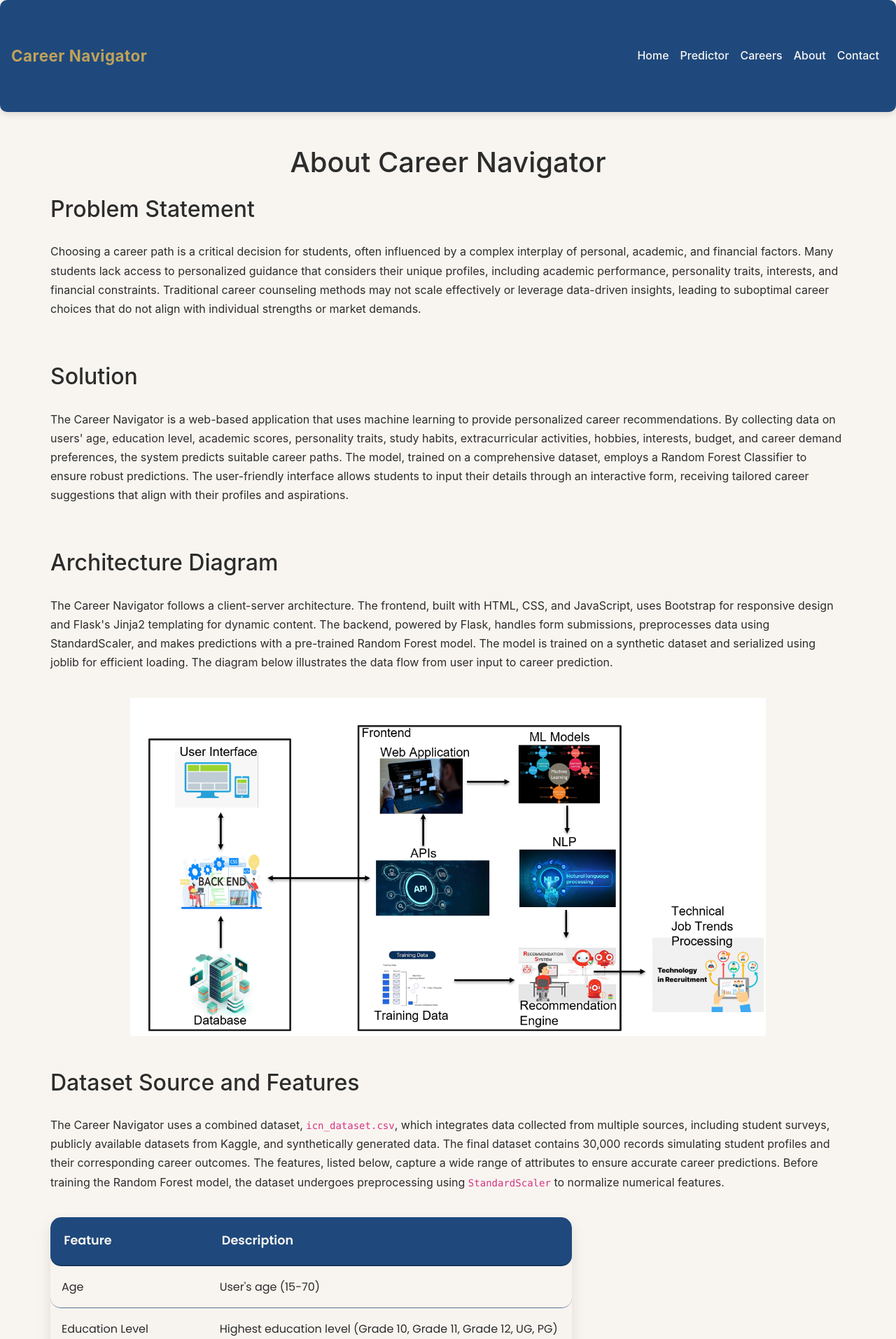
After one commit to Keerthi-Bogireddy/Career_Navigator-Project, a Flask app: page /about in a window 1280 px wide. The commit adds this page. Shown: the top 1913 px of the page at 70% size. Run offline with Flask 3, Linux system fonts and the light colour scheme.

Commit message:
change done

```diff
--- a/app.py
+++ b/app.py
@@ -14,9 +14,18 @@ def load_model_and_preprocessors():
 def index():
     return render_template('index.html')
 
+@app.route('/about')
+def about():
+    return render_template('about.html')
+
 @app.route('/careers')
 def careers():
     return render_template('careers.html')
+
+@app.route('/contact')
+def contact():
+    return render_template('contact.html')
+
 
 # Predictor route - Form for user input
 @app.route('/predictor', methods=['GET', 'POST'])
--- a/static/styles.css
+++ b/static/styles.css
@@ -1,22 +1,26 @@
-/* Global Styles */
+/* Career Navigator - Custom Styles */
+
+/* Define color variables */
 :root {
-    --primary: #F28C38; /* Soft Coral */
-    --primary-dark: #D9742F; /* Deep Coral */
-    --primary-light: #F9A670; /* Light Coral */
-    --secondary: #4A6FA5; /* Slate Blue */
-    --secondary-dark: #3A5A8A; /* Dark Slate */
-    --background: #F5F5F5; /* Off-White */
-    --text: #2D2D2D; /* Charcoal */
-    --accent: #F4C430; /* Golden Yellow */
-    --accent-dark: #E3B320; /* Deep Yellow */
+    --primary: #1f497d;         /* Dark Blue for headers, buttons, key visuals */
+    --primary-dark: #17355f;    /* Darker Blue for hover states */
+    --primary-light: #3d6199;   /* Lighter Blue for highlights */
+    --secondary: #5d7599;       /* Soft Blue for secondary UI elements */
+    --secondary-dark: #4a5f7a;  /* Darker Soft Blue for secondary hover */
+    --background: #f8f5f0;      /* Light Cream for backgrounds */
+    --text-primary: #2c2c2c;    /* Dark Gray for primary text */
+    --text-secondary: #708090;  /* Slate Gray for secondary text */
+    --highlight: #bfa25a;       /* Muted Gold for icons, hover effects */
+    --highlight-dark: #a68a4a;  /* Darker Muted Gold for hover states */
 }
 
+/* Global Styles */
 body {
     font-family: 'Inter', -apple-system, BlinkMacSystemFont, 'Segoe UI', Roboto, sans-serif;
     margin: 0;
     padding: 0;
-    background: radial-gradient(circle at center, #FFF9F2 0%, #F5F5F5 100%);
-    color: var(--text);
+    background: var(--background);
+    color: var(--text-primary);
     line-height: 1.7;
 }
 
@@ -28,17 +32,17 @@ body {
 
 /* Navbar */
 .navbar {
-    background: linear-gradient(180deg, var(--secondary), var(--secondary-dark));
+    background: var(--primary);
     box-shadow: 0 4px 10px rgba(0, 0, 0, 0.1);
-    padding: 0.5rem 1rem; /* Adjusted for 20vh */
-    height: 20vh; /* 20% of viewport height */
+    padding: 0.5rem 1rem;
+    height: 20vh;
     border-radius: 10px;
     position: sticky;
     top: 0;
     z-index: 1000;
 }
 
-.navbar .container {
+.navbar .container-fluid {
     max-width: 100%;
     padding: 0;
     display: flex;
@@ -46,23 +50,23 @@ body {
 }
 
 .navbar-brand {
-    font-size: 1.4rem; /* Adjusted for 20vh */
+    font-size: 1.4rem;
     font-weight: 700;
-    color: var(--accent) !important;
+    color: var(--highlight) !important;
     letter-spacing: 0.5px;
     margin-right: 0.8rem;
 }
 
 .nav-link {
-    font-size: 1rem; /* Adjusted for 20vh */
+    font-size: 1rem;
     font-weight: 500;
-    color: var(--background);
+    color: var(--background) !important;
     transition: color 0.3s ease, transform 0.3s ease;
     padding: 0.3rem 0.6rem;
 }
 
 .nav-link:hover, .nav-link.active {
-    color: var(--primary-light) !important;
+    color: var(--highlight) !important;
     transform: translateY(-2px);
 }
 
@@ -262,12 +264,151 @@ footer p {
 .progress {
     height: 12px;
     border-radius: 8px;
-    background-color: #e0e0e0;
+    background-color: var(--secondary);
 }
 
 .progress-bar {
-    background: linear-gradient(90deg, var(--primary), var(--accent));
+    background: var(--primary);
     transition: width 0.6s ease;
+}
+
+/* Results Page */
+.card {
+    border: none;
+    border-radius: 25px;
+    box-shadow: 0 12px 30px rgba(0, 0, 0, 0.15);
+    padding: 5rem;
+    background: rgba(248, 245, 240, 0.95);
+    backdrop-filter: blur(8px);
+    text-align: center;
+    animation: fadeIn 1.2s ease;
+}
+
+.card h2 {
+    font-size: 3.5rem;
+    font-weight: 700;
+    color: var(--primary);
+    margin-bottom: 2rem;
+}
+
+.career-result {
+    font-size: 2.8rem;
+    color: var(--primary);
+    font-weight: 600;
+    margin-bottom: 2rem;
+}
+
+.card .lead {
+    font-size: 1.4rem;
+    color: var(--text-secondary);
+}
+
+/* Resources Section */
+.resources-container {
+    background: rgba(248, 245, 240, 0.95);
+    border-radius: 15px;
+    box-shadow: 0 8px 20px rgba(0, 0, 0, 0.1);
+    padding: 1.5rem;
+    margin-top: 2rem;
+    margin-bottom: 2rem;
+}
+
+.resources-list .list-group-item {
+    border: none;
+    border-bottom: 1px solid var(--secondary);
+    padding: 1rem;
+    font-family: 'Poppins', sans-serif;
+    font-size: 1rem;
+    color: var(--text-primary);
+    transition: all 0.3s ease;
+    display: flex;
+    align-items: center;
+}
+
+.resources-list .list-group-item:hover {
+    background: var(--highlight);
+    transform: translateX(5px);
+}
+
+.resources-list .list-group-item a {
+    color: var(--primary);
+    text-decoration: none;
+    font-weight: 600;
+}
+
+.resources-list .list-group-item a:hover {
+    color: var(--highlight-dark);
+    text-decoration: underline;
+}
+
+.resources-list .list-group-item i {
+    margin-right: 0.75rem;
+    color: var(--highlight);
+    font-size: 1.2rem;
+}
+
+.resources-list .resource-description {
+    font-size: 0.9rem;
+    color: var(--text-secondary);
+    margin-left: 2rem;
+}
+
+/* About Page - Table */
+.pretty-table-container {
+    background: rgba(248, 245, 240, 0.95);
+    border-radius: 15px;
+    box-shadow: 0 8px 20px rgba(0, 0, 0, 0.1);
+    overflow: hidden;
+    margin-bottom: 2rem;
+}
+
+.pretty-table {
+    width: 100%;
+    border-collapse: separate;
+    border-spacing: 0;
+    font-family: 'Poppins', sans-serif;
+}
+
+.pretty-table thead th {
+    background: var(--primary);
+    color: var(--background);
+    font-weight: 600;
+    font-size: 1.1rem;
+    padding: 1.2rem;
+    text-align: left;
+    border-bottom: 2px solid var(--primary-dark);
+}
+
+.pretty-table tbody tr {
+    transition: all 0.3s ease;
+}
+
+.pretty-table tbody tr:nth-child(even) {
+    background: rgba(248, 245, 240, 0.5);
+}
+
+.pretty-table tbody tr:hover {
+    background: var(--highlight);
+    transform: scale(1.01);
+}
+
+.pretty-table td {
+    padding: 1rem;
+    font-size: 1rem;
+    color: var(--text-primary);
+    border-bottom: 1px solid var(--secondary);
+}
+
+.pretty-table th:first-child,
+.pretty-table td:first-child {
+    border-top-left-radius: 15px;
+    border-bottom-left-radius: 15px;
+}
+
+.pretty-table th:last-child,
+.pretty-table td:last-child {
+    border-top-right-radius: 15px;
+    border-bottom-right-radius: 15px;
 }
 
 /* Careers Page */
@@ -546,12 +651,50 @@ footer p {
     .careers-section {
         padding: 4rem 0;
     }
+
+    .resources-list .list-group-item {
+        font-size: 0.9rem;
+        padding: 0.8rem;
+    }
+
+    .resources-list .list-group-item i {
+        font-size: 1rem;
+    }
+
+    .resources-list .resource-description {
+        font-size: 0.85rem;
+        margin-left: 1.5rem;
+    }
+
+    .pretty-table thead th,
+    .pretty-table td {
+        font-size: 0.9rem;
+        padding: 0.8rem;
+    }
+}
+
+.active {
+    font-weight: bold;
+    color: #007bff; /* Example color */
+}
+
+.team-member {
+    border: 1px solid #ddd;
+    padding: 15px;
+    margin-bottom: 10px;
+    border-radius: 8px;
+}
+
+section {
+    display: flex;
+    flex-wrap: wrap;
+    gap: 20px;
 }
 
 @media (max-width: 576px) {
     .navbar {
         padding: 0.3rem 0.6rem;
-        height: 20vh; /* Maintain 20vh */
+        height: 20vh;
     }
 
     .navbar-brand {
--- /dev/null
+++ b/templates/about.html
@@ -0,0 +1,157 @@
+<!DOCTYPE html>
+<html lang="en">
+<head>
+    <meta charset="UTF-8">
+    <meta name="viewport" content="width=device-width, initial-scale=1.0">
+    <title>Career Navigator - About the Project</title>
+    <link href="https://cdn.jsdelivr.net/npm/bootstrap@5.3.3/dist/css/bootstrap.min.css" rel="stylesheet">
+    <link href="https://fonts.googleapis.com/css2?family=Poppins:wght@400;600&display=swap" rel="stylesheet">
+    <link rel="stylesheet" href="https://cdnjs.cloudflare.com/ajax/libs/font-awesome/6.5.1/css/all.min.css">
+    <link rel="stylesheet" href="{{ url_for('static', filename='styles.css') }}">
+</head>
+<body>
+    {% include 'navbar.html' %}
+
+    <!-- About Project Section -->
+    <div class="container my-5">
+        <h1 class="text-center mb-4">About Career Navigator</h1>
+
+        <!-- Problem Statement -->
+        <section class="mb-5">
+            <h2>Problem Statement</h2>
+            <p>
+                Choosing a career path is a critical decision for students, often influenced by a complex interplay of personal, academic, and financial factors. Many students lack access to personalized guidance that considers their unique profiles, including academic performance, personality traits, interests, and financial constraints. Traditional career counseling methods may not scale effectively or leverage data-driven insights, leading to suboptimal career choices that do not align with individual strengths or market demands.
+            </p>
+        </section>
+
+        <!-- Solution -->
+        <section class="mb-5">
+            <h2>Solution</h2>
+            <p>
+                The Career Navigator is a web-based application that uses machine learning to provide personalized career recommendations. By collecting data on users' age, education level, academic scores, personality traits, study habits, extracurricular activities, hobbies, interests, budget, and career demand preferences, the system predicts suitable career paths. The model, trained on a comprehensive dataset, employs a Random Forest Classifier to ensure robust predictions. The user-friendly interface allows students to input their details through an interactive form, receiving tailored career suggestions that align with their profiles and aspirations.
+            </p>
+        </section>
+
+        <!-- Architecture Diagram -->
+        <section class="mb-5">
+            <h2>Architecture Diagram</h2>
+            <p>
+                The Career Navigator follows a client-server architecture. The frontend, built with HTML, CSS, and JavaScript, uses Bootstrap for responsive design and Flask's Jinja2 templating for dynamic content. The backend, powered by Flask, handles form submissions, preprocesses data using StandardScaler, and makes predictions with a pre-trained Random Forest model. The model is trained on a synthetic dataset and serialized using joblib for efficient loading. The diagram below illustrates the data flow from user input to career prediction.
+            </p>
+            <div class="text-center">
+                <img src="{{ url_for('static', filename='images/architecture_diagram.png') }}"
+                     alt="Career Navigator Architecture Diagram"
+                     class="img-fluid"
+                     style="max-width: 80%; height: auto;">
+            </div>
+        </section>
+
+        <!-- Dataset Source and Features -->
+        <section class="mb-5">
+            <h2>Dataset Source and Features</h2>
+            <p>
+                The Career Navigator uses a combined dataset, <code>icn_dataset.csv</code>, which integrates data collected from multiple sources, including student surveys, publicly available datasets from Kaggle, and synthetically generated data. The final dataset contains 30,000 records simulating student profiles and their corresponding career outcomes. The features, listed below, capture a wide range of attributes to ensure accurate career predictions. Before training the Random Forest model, the dataset undergoes preprocessing using <code>StandardScaler</code> to normalize numerical features.
+            </p>
+            <div class="pretty-table-container table-responsive">
+                <table class="pretty-table">
+                    <thead>
+                        <tr>
+                            <th>Feature</th>
+                            <th>Description</th>
+                        </tr>
+                    </thead>
+                    <tbody>
+                        <tr>
+                            <td>Age</td>
+                            <td>User's age (15-70)</td>
+                        </tr>
+                        <tr>
+                            <td>Education Level</td>
+                            <td>Highest education level (Grade 10, Grade 11, Grade 12, UG, PG)</td>
+                        </tr>
+                        <tr>
+                            <td>CGPA</td>
+                            <td>Cumulative Grade Point Average (0.0-10.0)</td>
+                        </tr>
+                        <tr>
+                            <td>Math Score</td>
+                            <td>Math performance score (0-100)</td>
+                        </tr>
+                        <tr>
+                            <td>Physics Score</td>
+                            <td>Physics performance score (0-100)</td>
+                        </tr>
+                        <tr>
+                            <td>Biology Score</td>
+                            <td>Biology performance score (0-100)</td>
+                        </tr>
+                        <tr>
+                            <td>History Score</td>
+                            <td>History performance score (0-100)</td>
+                        </tr>
+                        <tr>
+                            <td>Openness</td>
+                            <td>Personality trait: openness to new experiences (1-10)</td>
+                        </tr>
+                        <tr>
+                            <td>Conscientiousness</td>
+                            <td>Personality trait: organization and dependability (1-10)</td>
+                        </tr>
+                        <tr>
+                            <td>Extraversion</td>
+                            <td>Personality trait: outgoing and social nature (1-10)</td>
+                        </tr>
+                        <tr>
+                            <td>Agreeableness</td>
+                            <td>Personality trait: compassion and cooperation (1-10)</td>
+                        </tr>
+                        <tr>
+                            <td>Neuroticism</td>
+                            <td>Personality trait: emotional instability (1-10)</td>
+                        </tr>
+                        <tr>
+                            <td>Weekly Self-Study Hours</td>
+                            <td>Hours spent on self-study per week (0-100)</td>
+                        </tr>
+                        <tr>
+                            <td>Extracurricular Activities</td>
+                            <td>Participation in extracurricular activities (0: No, 1: Yes)</td>
+                        </tr>
+                        <tr>
+                            <td>Hobbies</td>
+                            <td>User-selected hobbies (e.g., coding, cooking, dance)</td>
+                        </tr>
+                        <tr>
+                            <td>Interests</td>
+                            <td>Primary interest area (arts, business, healthcare, technology)</td>
+                        </tr>
+                        <tr>
+                            <td>Budget</td>
+                            <td>Education/training budget in lakhs INR (1-20)</td>
+                        </tr>
+                        <tr>
+                            <td>Career Demand Score</td>
+                            <td>Perceived job market demand (1-10)</td>
+                        </tr>
+                    </tbody>
+                </table>
+            </div>
+        </section>
+
+        <!-- GitHub URL -->
+        <section class="mb-5">
+            <h2>GitHub Repository</h2>
+            <p>
+                The source code for the Career Navigator project is available on GitHub. Explore the repository to view the code, contribute, or report issues.
+            </p>
+            <p>
+                <strong>GitHub URL:</strong> <a href="https://github.com/akshithakotte/Career_Navigator-Project" target="_blank">GitHub Link</a>
+            </p>
+        </section>
+    </div>
+
+    {% include 'footer.html' %}
+
+    <script src="https://cdn.jsdelivr.net/npm/bootstrap@5.3.3/dist/js/bootstrap.bundle.min.js"></script>
+</body>
+</html>
--- a/templates/navbar.html
+++ b/templates/navbar.html
@@ -1,4 +1,4 @@
-<nav class="navbar navbar-expand-lg navbar-dark bg-dark fixed-top" style="height: 20vh;">
+<nav class="navbar navbar-expand-lg navbar-dark fixed-top">
     <div class="container-fluid">
         <a class="navbar-brand" href="{{ url_for('index') }}">Career Navigator</a>
         <button class="navbar-toggler" type="button" data-bs-toggle="collapse" data-bs-target="#navbarNav" aria-controls="navbarNav" aria-expanded="false" aria-label="Toggle navigation">
@@ -15,6 +15,12 @@
                 <li class="nav-item">
                     <a class="nav-link" href="{{ url_for('careers') }}">Careers</a>
                 </li>
+                <li class="nav-item">
+                    <a class="nav-link" href="{{ url_for('about') }}">About</a>
+                </li>
+                <li class="nav-item">
+                    <a class="nav-link" href="{{ url_for('contact') }}">Contact</a>
+                </li>
             </ul>
         </div>
     </div>
```
Also changed, not shown: other parts of static/styles.css (+46 -84 lines), templates/contact.html (added, +57 -0 lines), data/icn_dataset_10k.csv (deleted), data/icn_dataset_30k.csv (deleted), static/images/architecture_diagram.png (added).
